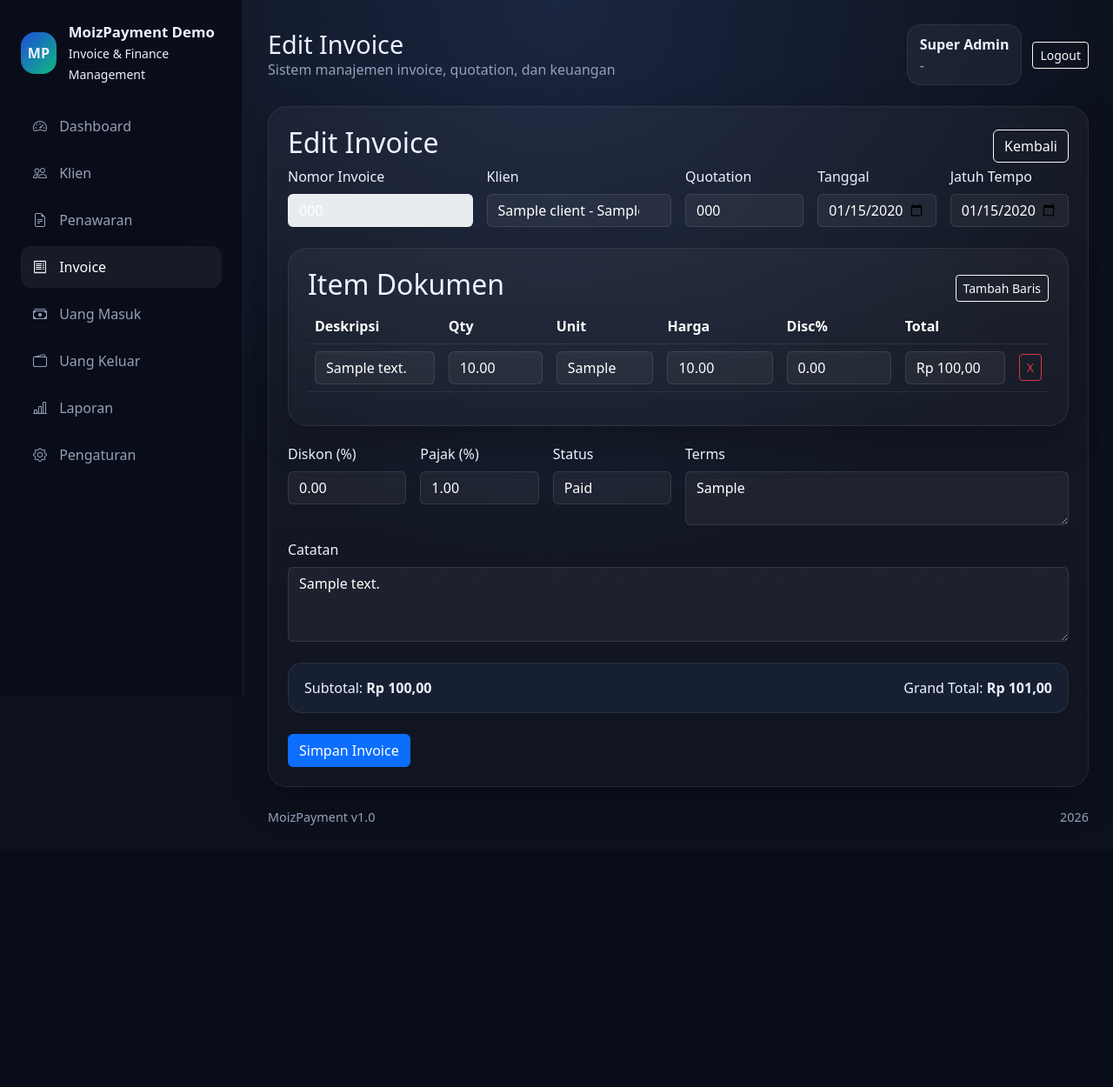
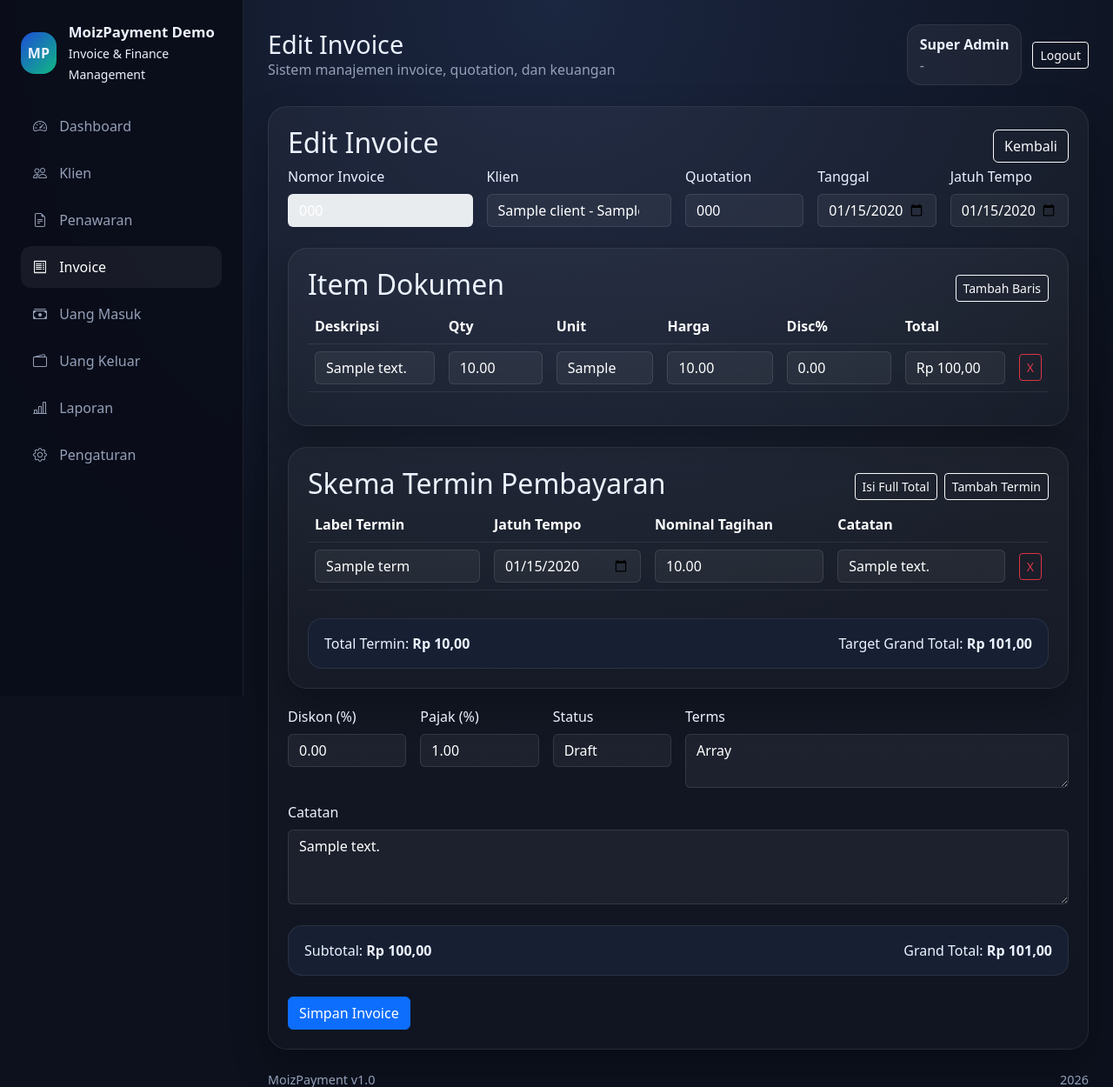
Before and after one commit to moizcare93/moizpayment, a CodeIgniter app: page /path/invoices/edit/1 in a window 1280 px wide. Shown: the top 1250 px of the page at 87% size. Before the commit the page ends 949 px from the top, so only its background shows below. Run offline with CodeIgniter, Linux system fonts and the light colour scheme; a user stored in the database is signed in; data comes from the database, SQL or seed files in the repository; both versions use the stored data as it was after the commit; tables that the repository leaves empty hold one stand-in row (values such as "Sample post").

Commit message:
Add invoice payment terms and DP workflow

```diff
--- a/application/controllers/Finance.php
+++ b/application/controllers/Finance.php
@@ -29,6 +29,7 @@ class Finance extends Authenticated_Controller
                 $payload = array(
                     'payment_code' => 'PAY-' . date('YmdHis'),
                     'invoice_id' => $this->input->post('invoice_id') ?: NULL,
+                    'invoice_term_id' => $this->input->post('invoice_term_id') ?: NULL,
                     'client_id' => $this->input->post('client_id') ?: NULL,
                     'category_id' => NULL,
                     'amount' => (float) $this->input->post('amount'),
--- a/application/controllers/Invoices.php
+++ b/application/controllers/Invoices.php
@@ -58,6 +58,7 @@ class Invoices extends Authenticated_Controller
     private function save($id = NULL)
     {
         $invoice = $id ? $this->Invoice_model->find($id) : NULL;
+        $term_error = NULL;
         if ($id && !$invoice) {
             show_404();
         }
@@ -68,16 +69,20 @@ class Invoices extends Authenticated_Controller
             $this->form_validation->set_rules('due_date', 'Jatuh Tempo', 'required');
 
             if ($this->form_validation->run()) {
-                list($header, $items) = $this->build_payload($invoice['invoice_number'] ?? NULL);
-                $invoice_id = $this->Invoice_model->save($header, $items, $id);
-                $this->session->set_flashdata('success', 'Invoice berhasil disimpan.');
-                redirect('invoices/view/' . $invoice_id);
+                list($header, $items, $terms) = $this->build_payload($invoice['invoice_number'] ?? NULL);
+                $term_error = $this->Invoice_model->validate_terms($terms, $header['total']);
+                if ($term_error === NULL) {
+                    $invoice_id = $this->Invoice_model->save($header, $items, $terms, $id);
+                    $this->session->set_flashdata('success', 'Invoice berhasil disimpan.');
+                    redirect('invoices/view/' . $invoice_id);
+                }
             }
         }
 
         $this->render('invoices/form', array(
             'page_title' => $id ? 'Edit Invoice' : 'Buat Invoice',
             'invoice' => $invoice,
+            'term_error' => $term_error,
             'clients' => $this->Client_model->all(),
             'quotations' => $this->Quotation_model->all(),
             'next_number' => $invoice['invoice_number'] ?? $this->Invoice_model->next_number(setting_value($this->data['app_settings'], 'invoice_prefix', 'INV/')),
@@ -99,6 +104,7 @@ class Invoices extends Authenticated_Controller
                 $this->Invoice_model->add_payment(array(
                     'payment_code' => 'PAY-' . date('YmdHis'),
                     'invoice_id' => $id,
+                    'invoice_term_id' => $this->input->post('invoice_term_id') ?: NULL,
                     'client_id' => $invoice['client_id'],
                     'category_id' => NULL,
                     'amount' => (float) $this->input->post('amount'),
@@ -154,6 +160,12 @@ class Invoices extends Authenticated_Controller
         $tax_amount = $tax_base * $tax_percent / 100;
         $total = $tax_base + $tax_amount;
 
+        $terms = $this->Invoice_model->normalize_terms(
+            $this->input->post('terms_schedule'),
+            $total,
+            $this->input->post('due_date', TRUE)
+        );
+
         return array(
             array(
                 'invoice_number' => $existing_number ?: $this->Invoice_model->next_number(setting_value($this->data['app_settings'], 'invoice_prefix', 'INV/')),
@@ -173,6 +185,7 @@ class Invoices extends Authenticated_Controller
                 'created_by' => $this->data['current_user']['id'],
             ),
             $items,
+            $terms,
         );
     }
 }
--- a/application/helpers/app_helper.php
+++ b/application/helpers/app_helper.php
@@ -32,6 +32,7 @@ function invoice_status_badge($status)
         'approved' => 'success',
         'rejected' => 'danger',
         'expired' => 'dark',
+        'pending' => 'secondary',
     );
 
     return $map[$status] ?? 'secondary';
--- a/application/models/Invoice_model.php
+++ b/application/models/Invoice_model.php
@@ -38,9 +38,14 @@ class Invoice_model extends CI_Model
             ->result_array();
 
         $invoice['payments'] = $this->db
+            ->select('p.*, t.term_label')
             ->order_by('payment_date', 'DESC')
-            ->get_where('mp_payments', array('invoice_id' => $id))
+            ->join('mp_invoice_terms t', 't.id = p.invoice_term_id', 'left')
+            ->get_where('mp_payments p', array('p.invoice_id' => $id))
             ->result_array();
+
+        $invoice['terms'] = $this->get_terms($id);
+        $invoice['balance_due'] = (float) $invoice['total'] - (float) $invoice['paid_amount'];
 
         $invoice['status'] = $this->normalize_status($invoice);
 
@@ -55,13 +60,14 @@ class Invoice_model extends CI_Model
         return document_number($prefix, $last_number);
     }
 
-    public function save($header, $items, $id = NULL)
+    public function save($header, $items, $terms, $id = NULL)
     {
         $this->db->trans_start();
 
         if ($id) {
             $this->db->where('id', $id)->update('mp_invoices', $header);
             $this->db->delete('mp_invoice_items', array('invoice_id' => $id));
+            $this->db->delete('mp_invoice_terms', array('invoice_id' => $id));
         } else {
             $this->db->insert('mp_invoices', $header);
             $id = $this->db->insert_id();
@@ -72,7 +78,15 @@ class Invoice_model extends CI_Model
             $this->db->insert('mp_invoice_items', $item);
         }
 
+        $order = 1;
+        foreach ($terms as $term) {
+            $term['invoice_id'] = $id;
+            $term['sort_order'] = $order++;
+            $this->db->insert('mp_invoice_terms', $term);
+        }
+
         $this->db->trans_complete();
+        $this->refresh_paid_amount($id);
         return $id;
     }
 
@@ -87,6 +101,7 @@ class Invoice_model extends CI_Model
     public function delete($id)
     {
         $this->db->delete('mp_invoice_items', array('invoice_id' => $id));
+        $this->db->delete('mp_invoice_terms', array('invoice_id' => $id));
         $this->db->delete('mp_payments', array('invoice_id' => $id));
         return $this->db->delete('mp_invoices', array('id' => $id));
     }
@@ -105,39 +120,153 @@ class Invoice_model extends CI_Model
             return;
         }
 
-        $status = 'sent';
-        if ($paid_amount >= (float) $invoice['total'] && $invoice['total'] > 0) {
-            $status = 'paid';
-        } elseif ($paid_amount > 0) {
-            $status = 'partial';
-        } elseif (!empty($invoice['due_date']) && strtotime($invoice['due_date']) < strtotime(date('Y-m-d'))) {
-            $status = 'overdue';
-        } elseif (!empty($invoice['status']) && $invoice['status'] === 'draft') {
-            $status = 'draft';
-        }
+        $status = $this->derive_invoice_status($invoice, $paid_amount);
 
         $this->db->where('id', $invoice_id)->update('mp_invoices', array(
             'paid_amount' => $paid_amount,
             'status' => $status,
         ));
+
+        $this->refresh_term_statuses($invoice_id);
     }
 
     private function normalize_status($invoice)
     {
-        if ((float) $invoice['paid_amount'] >= (float) $invoice['total'] && (float) $invoice['total'] > 0) {
-            return 'paid';
-        }
-
-        if ((float) $invoice['paid_amount'] > 0) {
-            return 'partial';
-        }
-
         if (!empty($invoice['status']) && $invoice['status'] === 'cancelled') {
             return 'cancelled';
         }
 
         if (!empty($invoice['status']) && $invoice['status'] === 'draft') {
             return 'draft';
+        }
+
+        return $this->derive_invoice_status($invoice, (float) $invoice['paid_amount']);
+    }
+
+    public function normalize_terms($terms, $invoice_total, $fallback_due_date)
+    {
+        $normalized = array();
+        foreach ((array) $terms as $index => $term) {
+            if (empty(trim($term['term_label'] ?? '')) && empty($term['amount'])) {
+                continue;
+            }
+
+            $normalized[] = array(
+                'term_label' => trim($term['term_label'] ?? ('Termin ' . ($index + 1))),
+                'amount' => (float) ($term['amount'] ?? 0),
+                'due_date' => !empty($term['due_date']) ? $term['due_date'] : $fallback_due_date,
+                'status' => 'pending',
+                'notes' => trim($term['notes'] ?? ''),
+            );
+        }
+
+        if (empty($normalized)) {
+            $normalized[] = array(
+                'term_label' => 'Pelunasan',
+                'amount' => (float) $invoice_total,
+                'due_date' => $fallback_due_date,
+                'status' => 'pending',
+                'notes' => '',
+            );
+        }
+
+        return $normalized;
+    }
+
+    public function validate_terms($terms, $invoice_total)
+    {
+        if (empty($terms)) {
+            return 'Minimal satu termin pembayaran harus diisi.';
+        }
+
+        $sum = 0;
+        foreach ($terms as $term) {
+            if ($term['amount'] <= 0) {
+                return 'Nominal setiap termin harus lebih besar dari 0.';
+            }
+            if (empty($term['due_date'])) {
+                return 'Setiap termin harus memiliki tanggal jatuh tempo.';
+            }
+            if (empty($term['term_label'])) {
+                return 'Setiap termin harus memiliki label penagihan.';
+            }
+            $sum += (float) $term['amount'];
+        }
+
+        if (abs($sum - (float) $invoice_total) > 0.01) {
+            return 'Total seluruh termin harus sama dengan grand total invoice.';
+        }
+
+        return NULL;
+    }
+
+    public function get_terms($invoice_id)
+    {
+        $terms = $this->db
+            ->order_by('sort_order', 'ASC')
+            ->get_where('mp_invoice_terms', array('invoice_id' => $invoice_id))
+            ->result_array();
+
+        foreach ($terms as &$term) {
+            $sum = $this->db
+                ->select_sum('amount')
+                ->where('invoice_term_id', $term['id'])
+                ->get('mp_payments')
+                ->row_array();
+            $term['paid_amount'] = (float) ($sum['amount'] ?? 0);
+            $term['remaining_amount'] = (float) $term['amount'] - $term['paid_amount'];
+            $term['status'] = $this->derive_term_status($term);
+        }
+
+        return $terms;
+    }
+
+    private function refresh_term_statuses($invoice_id)
+    {
+        $terms = $this->get_terms($invoice_id);
+        foreach ($terms as $term) {
+            $this->db->where('id', $term['id'])->update('mp_invoice_terms', array(
+                'status' => $term['status'],
+            ));
+        }
+    }
+
+    private function derive_term_status($term)
+    {
+        $paid = (float) ($term['paid_amount'] ?? 0);
+        $amount = (float) ($term['amount'] ?? 0);
+        $due_date = $term['due_date'] ?? NULL;
+
+        if ($paid >= $amount && $amount > 0) {
+            return 'paid';
+        }
+
+        if ($paid > 0) {
+            return 'partial';
+        }
+
+        if (!empty($due_date) && strtotime($due_date) < strtotime(date('Y-m-d'))) {
+            return 'overdue';
+        }
+
+        return 'pending';
+    }
+
+    private function derive_invoice_status($invoice, $paid_amount)
+    {
+        if ($paid_amount >= (float) $invoice['total'] && (float) $invoice['total'] > 0) {
+            return 'paid';
+        }
+
+        if ($paid_amount > 0) {
+            return 'partial';
+        }
+
+        $terms = $this->get_terms($invoice['id']);
+        foreach ($terms as $term) {
+            if ($term['status'] === 'overdue') {
+                return 'overdue';
+            }
         }
 
         if (!empty($invoice['due_date']) && strtotime($invoice['due_date']) < strtotime(date('Y-m-d'))) {
--- a/application/models/Payment_model.php
+++ b/application/models/Payment_model.php
@@ -6,10 +6,11 @@ class Payment_model extends CI_Model
     public function all_income()
     {
         return $this->db
-            ->select('p.*, c.name AS client_name, i.invoice_number')
+            ->select('p.*, c.name AS client_name, i.invoice_number, t.term_label')
             ->from('mp_payments p')
             ->join('mp_clients c', 'c.id = p.client_id', 'left')
             ->join('mp_invoices i', 'i.id = p.invoice_id', 'left')
+            ->join('mp_invoice_terms t', 't.id = p.invoice_term_id', 'left')
             ->order_by('p.payment_date', 'DESC')
             ->get()
             ->result_array();
--- a/application/views/finance/income.php
+++ b/application/views/finance/income.php
@@ -59,6 +59,7 @@
                             <th>Kode</th>
                             <th>Tanggal</th>
                             <th>Invoice</th>
+                            <th>Termin</th>
                             <th>Klien</th>
                             <th>Metode</th>
                             <th>Nominal</th>
@@ -71,6 +72,7 @@
                                 <td><?= html_escape($row['payment_code']); ?></td>
                                 <td><?= app_date($row['payment_date']); ?></td>
                                 <td><?= html_escape($row['invoice_number']); ?></td>
+                                <td><?= html_escape($row['term_label']); ?></td>
                                 <td><?= html_escape($row['client_name']); ?></td>
                                 <td><?= html_escape($row['payment_method']); ?></td>
                                 <td><?= app_currency($row['amount']); ?></td>
--- a/application/views/invoices/form.php
+++ b/application/views/invoices/form.php
@@ -1,9 +1,23 @@
-<?php $items = $invoice['items'] ?? array(array('description' => '', 'qty' => 1, 'unit' => '', 'price' => 0, 'discount_percent' => 0)); ?>
+<?php
+$items = $invoice['items'] ?? array(array('description' => '', 'qty' => 1, 'unit' => '', 'price' => 0, 'discount_percent' => 0));
+$posted_terms = $this->input->post('terms_schedule');
+$terms = !empty($posted_terms)
+    ? $posted_terms
+    : ($invoice['terms'] ?? array(array(
+        'term_label' => 'Pelunasan',
+        'due_date' => $invoice['due_date'] ?? date('Y-m-d', strtotime('+14 days')),
+        'amount' => $invoice['total'] ?? 0,
+        'notes' => '',
+    )));
+?>
 <div class="panel-card">
     <div class="panel-header">
         <h2><?= html_escape($page_title ?? (isset($invoice) ? 'Edit Invoice' : 'Buat Invoice')); ?></h2>
         <a class="btn btn-outline-light" href="<?= site_url('invoices'); ?>">Kembali</a>
     </div>
+    <?php if (!empty($term_error)): ?>
+        <div class="alert alert-danger mt-3"><?= html_escape($term_error); ?></div>
+    <?php endif; ?>
     <?= form_open(); ?>
         <div class="row g-3">
             <div class="col-md-3">
@@ -39,6 +53,7 @@
         </div>
 
         <?php $this->load->view('templates/item_table', array('items' => $items)); ?>
+        <?php $this->load->view('templates/term_table', array('terms' => $terms)); ?>
 
         <div class="row g-3 mt-1">
             <div class="col-md-2">
--- /dev/null
+++ b/application/views/templates/term_table.php
@@ -0,0 +1,37 @@
+<div class="panel-card mt-4">
+    <div class="panel-header">
+        <h2>Skema Termin Pembayaran</h2>
+        <div class="d-flex gap-2">
+            <button type="button" class="btn btn-outline-light btn-sm" id="fill-single-term">Isi Full Total</button>
+            <button type="button" class="btn btn-outline-light btn-sm" id="add-term-row">Tambah Termin</button>
+        </div>
+    </div>
+    <div class="table-responsive">
+        <table class="table table-dark align-middle" id="term-table">
+            <thead>
+                <tr>
+                    <th>Label Termin</th>
+                    <th>Jatuh Tempo</th>
+                    <th>Nominal Tagihan</th>
+                    <th>Catatan</th>
+                    <th></th>
+                </tr>
+            </thead>
+            <tbody>
+                <?php foreach ($terms as $index => $term): ?>
+                    <tr>
+                        <td><input type="text" name="terms_schedule[<?= $index; ?>][term_label]" class="form-control" value="<?= html_escape($term['term_label'] ?? ''); ?>" placeholder="DP 1 / Termin 2 / Pelunasan"></td>
+                        <td><input type="date" name="terms_schedule[<?= $index; ?>][due_date]" class="form-control" value="<?= html_escape($term['due_date'] ?? ''); ?>"></td>
+                        <td><input type="number" step="0.01" name="terms_schedule[<?= $index; ?>][amount]" class="form-control term-amount" value="<?= html_escape($term['amount'] ?? 0); ?>"></td>
+                        <td><input type="text" name="terms_schedule[<?= $index; ?>][notes]" class="form-control" value="<?= html_escape($term['notes'] ?? ''); ?>" placeholder="Mis. DP saat PO terbit"></td>
+                        <td><button type="button" class="btn btn-outline-danger btn-sm remove-term-row">X</button></td>
+                    </tr>
+                <?php endforeach; ?>
+            </tbody>
+        </table>
+    </div>
+    <div class="summary-box mt-3">
+        <div>Total Termin: <strong data-role="term-total">Rp 0</strong></div>
+        <div>Target Grand Total: <strong data-role="grand-total-inline">Rp 0</strong></div>
+    </div>
+</div>
--- a/assets/js/app.js
+++ b/assets/js/app.js
@@ -26,6 +26,55 @@
         if (grandNode) {
             grandNode.textContent = grandTotal.toLocaleString('id-ID', { style: 'currency', currency: 'IDR' });
         }
+
+        const inlineGrandNode = document.querySelector('[data-role="grand-total-inline"]');
+        if (inlineGrandNode) {
+            inlineGrandNode.textContent = grandTotal.toLocaleString('id-ID', { style: 'currency', currency: 'IDR' });
+        }
+
+        calculateTermTotals();
+    }
+
+    function calculateTermTotals() {
+        let termTotal = 0;
+        document.querySelectorAll('.term-amount').forEach(function (field) {
+            termTotal += parseFloat(field.value || 0);
+        });
+
+        const termNode = document.querySelector('[data-role="term-total"]');
+        if (termNode) {
+            termNode.textContent = termTotal.toLocaleString('id-ID', { style: 'currency', currency: 'IDR' });
+        }
+    }
+
+    function getGrandTotalNumeric() {
+        let subtotal = 0;
+        document.querySelectorAll('#item-table tbody tr').forEach(function (row) {
+            const qty = parseFloat(row.querySelector('.item-qty')?.value || 0);
+            const price = parseFloat(row.querySelector('.item-price')?.value || 0);
+            const discount = parseFloat(row.querySelector('.item-discount')?.value || 0);
+            subtotal += (qty * price) - ((qty * price) * discount / 100);
+        });
+
+        const discountPercent = parseFloat(document.querySelector('[name="discount_percent"]')?.value || 0);
+        const taxPercent = parseFloat(document.querySelector('[name="tax_percent"]')?.value || 0);
+        const discountAmount = subtotal * discountPercent / 100;
+        return (subtotal - discountAmount) + ((subtotal - discountAmount) * taxPercent / 100);
+    }
+
+    function fillSingleTermWithGrandTotal(force = false) {
+        const fields = document.querySelectorAll('.term-amount');
+        if (fields.length !== 1) {
+            return;
+        }
+
+        const currentValue = parseFloat(fields[0].value || 0);
+        if (!force && currentValue > 0) {
+            return;
+        }
+
+        fields[0].value = getGrandTotalNumeric().toFixed(2);
+        calculateTermTotals();
     }
 
     document.addEventListener('click', function (event) {
@@ -54,11 +103,44 @@
             event.target.closest('tr')?.remove();
             calculateDocumentTotals();
         }
+
+        if (event.target && event.target.id === 'add-term-row') {
+            const tbody = document.querySelector('#term-table tbody');
+            if (!tbody) {
+                return;
+            }
+
+            const index = tbody.querySelectorAll('tr').length;
+            const dueDate = document.querySelector('[name="due_date"]')?.value || '';
+            const row = document.createElement('tr');
+            row.innerHTML = `
+                <td><input type="text" name="terms_schedule[${index}][term_label]" class="form-control" placeholder="DP 1 / Termin 2 / Pelunasan"></td>
+                <td><input type="date" name="terms_schedule[${index}][due_date]" class="form-control" value="${dueDate}"></td>
+                <td><input type="number" step="0.01" name="terms_schedule[${index}][amount]" class="form-control term-amount" value="0"></td>
+                <td><input type="text" name="terms_schedule[${index}][notes]" class="form-control" placeholder="Catatan termin"></td>
+                <td><button type="button" class="btn btn-outline-danger btn-sm remove-term-row">X</button></td>
+            `;
+            tbody.appendChild(row);
+            calculateTermTotals();
+        }
+
+        if (event.target && event.target.classList.contains('remove-term-row')) {
+            event.target.closest('tr')?.remove();
+            calculateTermTotals();
+        }
+
+        if (event.target && event.target.id === 'fill-single-term') {
+            fillSingleTermWithGrandTotal(true);
+        }
     });
 
     document.addEventListener('input', function (event) {
         if (event.target && event.target.classList.contains('calc-trigger')) {
             calculateDocumentTotals();
+        }
+
+        if (event.target && event.target.classList.contains('term-amount')) {
+            calculateTermTotals();
         }
     });
 
@@ -101,4 +183,6 @@
     }
 
     calculateDocumentTotals();
+    calculateTermTotals();
+    fillSingleTermWithGrandTotal(false);
 })();
```
Also changed, not shown: application/views/invoices/print.php (+56 -0 lines), application/views/invoices/view.php (+50 -0 lines), database/schema.sql (+16 -0 lines).
